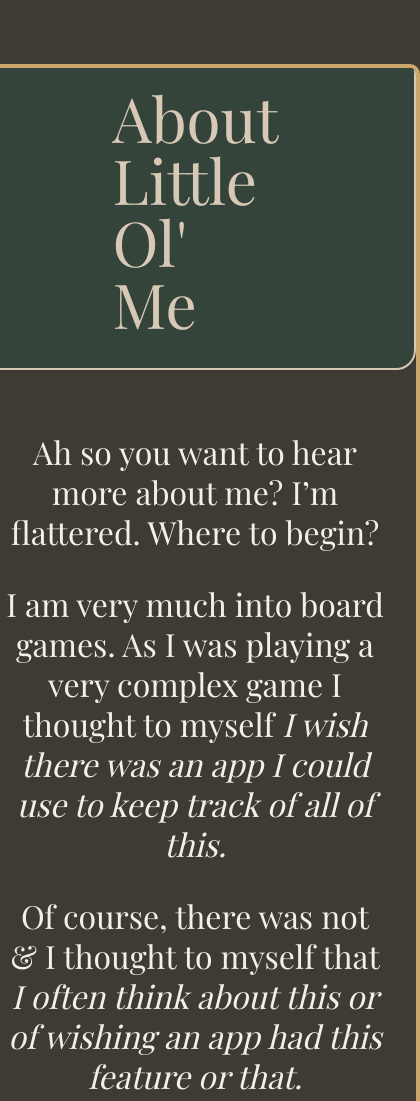
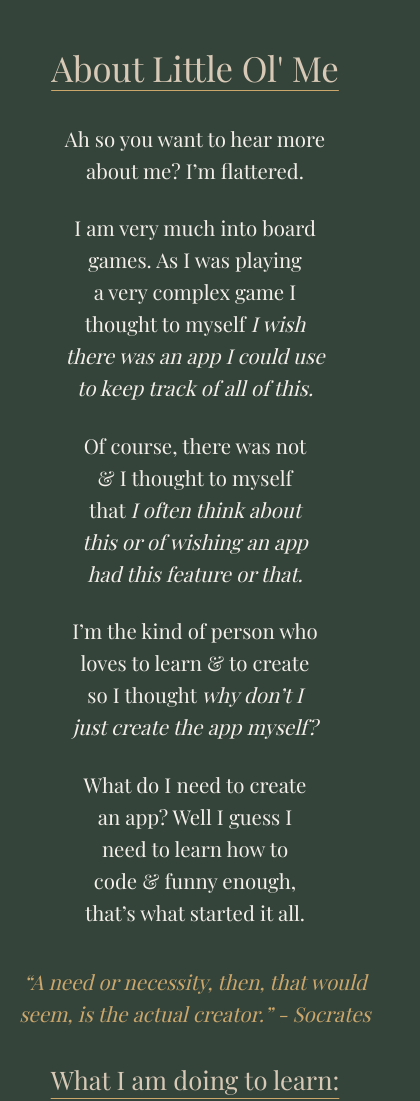
Before and after one commit to arielvonlestat/My-Portfolio, a plain HTML site: page Pages/aboutme.html in a window 390 px wide. Shown: the top 1101 px of the page, 420 px wide, since content can reach past the window. Drawn offline with Linux system fonts and the light colour scheme.

Commit message:
aboutme.html is responsive!

```diff
--- a/CSS/aboutme.css
+++ b/CSS/aboutme.css
@@ -1,86 +1,3 @@
-:root {
-  --Text: #f4efe8;
-  --HeaderText: #d8c9b6;
-  --HeaderBackground: #34443b;
-  --AccentGold: #cba76c;
-  --MainBackground: #403a34;
-}
-
-@font-face {
-  font-family: "Inter";
-  src: url("../Assets/Fonts/Inter/static/Inter_18pt-Regular.woff2")
-    format("woff2");
-  font-weight: 400;
-  font-style: normal;
-  font-display: swap;
-}
-
-@font-face {
-  font-family: "Inter";
-  src: url("../Assets/Fonts/Inter/static/Inter_18pt-Medium.woff2")
-    format("woff2");
-  font-weight: 500;
-  font-style: normal;
-  font-display: swap;
-}
-
-@font-face {
-  font-family: "Inter";
-  src: url("../Assets/Fonts/Inter/static/Inter_18pt-SemiBold.woff2")
-    format("woff2");
-  font-weight: 600;
-  font-style: normal;
-  font-display: swap;
-}
-
-@font-face {
-  font-family: "Inter";
-  src: url("../Assets/Fonts/Inter/static/Inter_18pt-Bold.woff2") format("woff2");
-  font-weight: 700;
-  font-style: normal;
-  font-display: swap;
-}
-
-@font-face {
-  font-family: "Playfair Display";
-  src: url("../Assets/Fonts/Playfair_Display/static/PlayfairDisplay-Regular.woff2")
-    format("woff2");
-  font-weight: 400;
-  font-style: normal;
-  font-display: swap;
-}
-
-@font-face {
-  font-family: "Playfair Display";
-  src: url("../Assets/Fonts/Playfair_Display/static/PlayfairDisplay-Medium.woff2")
-    format("woff2");
-  font-weight: 500;
-  font-style: normal;
-  font-display: swap;
-}
-
-@font-face {
-  font-family: "Playfair Display";
-  src: url("../Assets/Fonts/Playfair_Display/static/PlayfairDisplay-SemiBold.woff2")
-    format("woff2");
-  font-weight: 600;
-  font-style: normal;
-  font-display: swap;
-}
-
-@font-face {
-  font-family: "Playfair Display";
-  src: url("../Assets/Fonts/Playfair_Display/static/PlayfairDisplay-Bold.woff2")
-    format("woff2");
-  font-weight: 700;
-  font-style: normal;
-  font-display: swap;
-}
-
-#aboutme-page {
-  padding: 4rem;
-}
-
 .aboutme-page {
   display: flex;
   flex-direction: column;
@@ -94,10 +11,10 @@
 
 .aboutme-page h1 {
   position: relative;
-  bottom: 1rem;
+  bottom: 1.5rem;
   padding-block: 2.0625rem;
-  padding-inline: 8.5625rem;
-  font-size: 3.875rem;
+  padding-inline: 5rem;
+  font-size: calc(3.875rem * var(--font-scale));
   border: 2px solid var(--HeaderText);
   border-radius: 20px;
   background-color: var(--HeaderBackground);
@@ -106,14 +23,14 @@
 
 .aboutme-page p {
   text-align: center;
-  font-size: 2rem;
+  font-size: calc(2rem * var(--font-scale));
   padding-inline: 2rem;
 }
 
 .aboutme-page h2 {
   padding-block: 1.5rem;
   padding-inline: 1.5rem;
-  font-size: 2rem;
+  font-size: calc(2rem * var(--font-scale));
   border: 2px solid var(--HeaderText);
   border-radius: 20px;
   background-color: var(--HeaderBackground);
@@ -123,9 +40,15 @@
 #aboutme-introduction {
   display: flex;
   flex-direction: column;
+  align-items: center;
   gap: 2rem;
   padding-top: 2.875rem;
   line-height: 2.5rem;
+}
+
+#aboutme-introduction p {
+  width: 80%;
+  text-wrap: balance;
 }
 
 #aboutme-introduction span {
@@ -139,9 +62,83 @@
   line-height: 2.5rem;
 }
 
+#aboutme-less p,
+#aboutme-more p,
+#aboutme-learning p,
+blockquote {
+  text-wrap: balance;
+}
+
 blockquote {
   padding-block: 2.875rem;
-  font-size: 2rem;
+  font-size: calc(2rem * var(--font-scale));
   color: var(--AccentGold);
   font-style: italic;
+  text-align: center;
+  width: 97%;
+  line-height: 2.5rem;
 }
+
+@media (max-width: 902px) {
+  .aboutme-page h1 {
+    padding-inline: 1.5rem;
+    --font-scale: 0.7;
+  }
+
+  :root {
+    --font-scale: 0.8;
+  }
+}
+
+@media (max-width: 646px) {
+  body {
+    background-color: var(--HeaderBackground);
+    padding-top: 4rem;
+  }
+
+  footer {
+    padding-bottom: 2rem;
+  }
+
+  .aboutme-page {
+    border: none;
+    background-color: var(--HeaderBackground);
+  }
+
+  .aboutme-page h1 {
+    border: none;
+    background-color: var(--HeaderBackground);
+    padding: 0;
+    bottom: 0;
+    --font-scale: 0.9;
+    text-decoration: underline;
+    text-decoration-thickness: 1px;
+    text-decoration-color: var(--AccentGold);
+    text-underline-offset: 8px;
+  }
+
+  :root {
+    --font-scale: 0.8;
+  }
+
+  .aboutme-page h2 {
+    padding: 0;
+    --font-scale: 1.2;
+    border: none;
+    background-color: var(--HeaderBackground);
+    text-decoration: underline;
+    text-decoration-thickness: 1px;
+    text-decoration-color: var(--AccentGold);
+    text-underline-offset: 8px;
+  }
+}
+
+@media (max-width: 400px) {
+  .aboutme-page h1 {
+    --font-scale: 0.7;
+  }
+
+  .aboutme-page h2 {
+    --font-scale: 1;
+  }
+}
--- a/CSS/styles.css
+++ b/CSS/styles.css
@@ -8,6 +8,7 @@
 
 :root {
   --font-scale: 1;
+  font-size: calc(16px * var(--font-scale));
 }
 
 @font-face {
@@ -100,7 +101,6 @@ body {
 }
 
 footer a {
-  text-decoration: none;
   color: var(--HeaderText);
   font-size: 1rem;
 }
--- a/Pages/aboutme.html
+++ b/Pages/aboutme.html
@@ -18,9 +18,7 @@
     <div class="aboutme-page">
       <h1>About Little Ol' Me</h1>
       <div id="aboutme-introduction">
-        <p>
-          Ah so you want to hear more about me? I’m flattered. Where to begin?
-        </p>
+        <p>Ah so you want to hear more about me? I’m flattered.</p>
         <p>
           I am very much into board games. As I was playing a very complex game
           I thought to myself
@@ -53,7 +51,7 @@
         <cite>- Socrates</cite>
       </blockquote>
 
-      <h2>What I am doing to learn all of this:</h2>
+      <h2>What I am doing to learn:</h2>
 
       <div id="aboutme-learning">
         <p>&bull; Colt Steele’s “The Web Developer Bootcamp” (2026)</p>
@@ -94,5 +92,10 @@
         <p>&bull; Self-taught so I can call myself Sensei and mean it.</p>
       </div>
     </div>
+    <footer>
+      <a href="https://www.flaticon.com/free-icons/cow" title="cow icons"
+        >The Cow favicon was created by Magnific - Flaticon</a
+      >
+    </footer>
   </body>
 </html>
```
